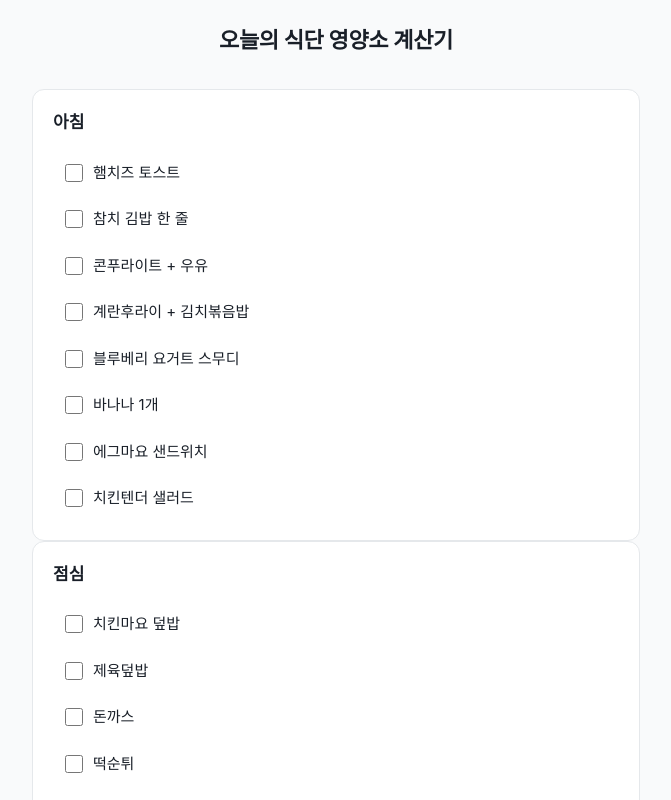
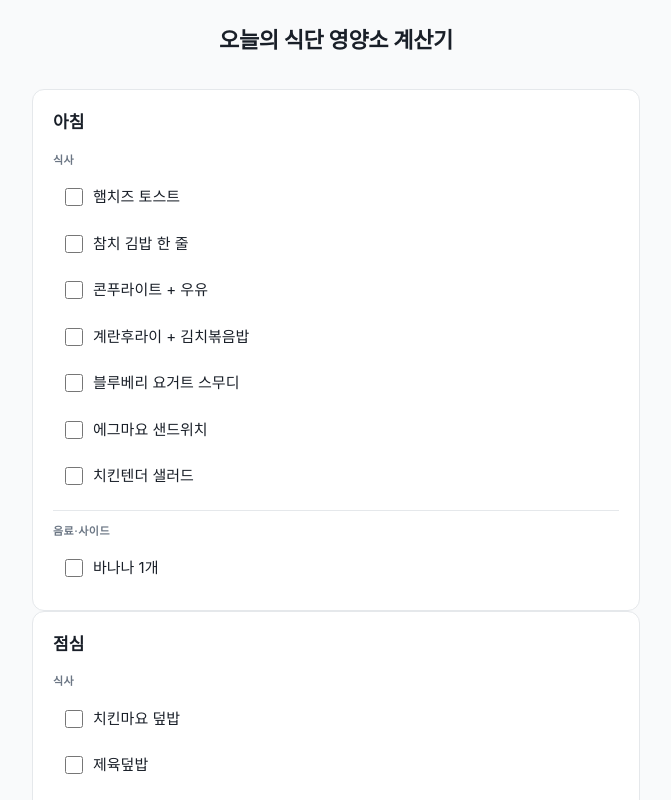
Before and after one commit to daydeuk/daily_food_nutrient, a React (Vite) app: page / in a window 1280 px wide. Shown: the top 800 px of the page, without its empty margins (304-975 px from the left). Built offline with nearby package versions, Linux system fonts and the light colour scheme.

Commit message:
feat: 식사/음료·사이드 서브카테고리 분류 추가

```diff
--- a/src/features/diet/components/MealSection.tsx
+++ b/src/features/diet/components/MealSection.tsx
@@ -1,5 +1,5 @@
 import type { MealType } from '../types';
-import { FOODS_BY_MEAL, MEAL_LABELS } from '../constants';
+import { FOODS_BY_MEAL, MEAL_LABELS, SUBCATEGORY_LABELS } from '../constants';
 import { FoodCheckbox } from './FoodCheckbox';
 
 interface Props {
@@ -7,14 +7,34 @@ interface Props {
 }
 
 export function MealSection({ meal }: Props) {
+  const foods = FOODS_BY_MEAL[meal];
+  const mainFoods = foods.filter((f) => f.subcategory === 'main');
+  const sideFoods = foods.filter((f) => f.subcategory === 'side');
+  const labels = SUBCATEGORY_LABELS[meal] ?? { main: '식사', side: '음료·사이드' };
+
   return (
     <section className="meal-section">
       <h2 className="meal-title">{MEAL_LABELS[meal]}</h2>
-      <div className="food-list">
-        {FOODS_BY_MEAL[meal].map((food) => (
-          <FoodCheckbox key={food.id} food={food} meal={meal} />
-        ))}
+
+      <div className="food-group">
+        <span className="food-group-label">{labels['main']}</span>
+        <div className="food-list">
+          {mainFoods.map((food) => (
+            <FoodCheckbox key={food.id} food={food} meal={meal} />
+          ))}
+        </div>
       </div>
+
+      {sideFoods.length > 0 && (
+        <div className="food-group">
+          <span className="food-group-label">{labels['side']}</span>
+          <div className="food-list">
+            {sideFoods.map((food) => (
+              <FoodCheckbox key={food.id} food={food} meal={meal} />
+            ))}
+          </div>
+        </div>
+      )}
     </section>
   );
 }
--- a/src/features/diet/constants/foods.ts
+++ b/src/features/diet/constants/foods.ts
@@ -2,52 +2,52 @@ import type { Food, MealType } from '../types';
 
 export const FOODS_BY_MEAL: Record<MealType, Food[]> = {
   breakfast: [
-    { id: 'ham_cheese_toast', name: '햄치즈 토스트', nutrition: { calories: 430, sugar: 6, saturatedFat: 7, transFat: 0.5 } },
-    { id: 'tuna_kimbap', name: '참치 김밥 한 줄', nutrition: { calories: 500, sugar: 6, saturatedFat: 2.5, transFat: 0.1 } },
-    { id: 'cornflakes_milk', name: '콘푸라이트 + 우유', nutrition: { calories: 240, sugar: 16, saturatedFat: 2, transFat: 0 } },
-    { id: 'egg_kimchi_rice', name: '계란후라이 + 김치볶음밥', nutrition: { calories: 700, sugar: 8, saturatedFat: 5, transFat: 0.3 } },
-    { id: 'blueberry_smoothie', name: '블루베리 요거트 스무디', nutrition: { calories: 380, sugar: 32, saturatedFat: 3, transFat: 0 } },
-    { id: 'banana', name: '바나나 1개', nutrition: { calories: 100, sugar: 13, saturatedFat: 0.1, transFat: 0 } },
-    { id: 'egg_mayo_sandwich', name: '에그마요 샌드위치', nutrition: { calories: 500, sugar: 6, saturatedFat: 6, transFat: 0.4 } },
-    { id: 'chicken_tender_salad', name: '치킨텐더 샐러드', nutrition: { calories: 420, sugar: 6, saturatedFat: 4, transFat: 0.3 } },
+    { id: 'ham_cheese_toast', name: '햄치즈 토스트', subcategory: 'main', nutrition: { calories: 430, sugar: 6, saturatedFat: 7, transFat: 0.5 } },
+    { id: 'tuna_kimbap', name: '참치 김밥 한 줄', subcategory: 'main', nutrition: { calories: 500, sugar: 6, saturatedFat: 2.5, transFat: 0.1 } },
+    { id: 'cornflakes_milk', name: '콘푸라이트 + 우유', subcategory: 'main', nutrition: { calories: 240, sugar: 16, saturatedFat: 2, transFat: 0 } },
+    { id: 'egg_kimchi_rice', name: '계란후라이 + 김치볶음밥', subcategory: 'main', nutrition: { calories: 700, sugar: 8, saturatedFat: 5, transFat: 0.3 } },
+    { id: 'blueberry_smoothie', name: '블루베리 요거트 스무디', subcategory: 'main', nutrition: { calories: 380, sugar: 32, saturatedFat: 3, transFat: 0 } },
+    { id: 'egg_mayo_sandwich', name: '에그마요 샌드위치', subcategory: 'main', nutrition: { calories: 500, sugar: 6, saturatedFat: 6, transFat: 0.4 } },
+    { id: 'chicken_tender_salad', name: '치킨텐더 샐러드', subcategory: 'main', nutrition: { calories: 420, sugar: 6, saturatedFat: 4, transFat: 0.3 } },
+    { id: 'banana', name: '바나나 1개', subcategory: 'side', nutrition: { calories: 100, sugar: 13, saturatedFat: 0.1, transFat: 0 } },
   ],
   lunch: [
-    { id: 'chicken_mayo_rice', name: '치킨마요 덮밥', nutrition: { calories: 720, sugar: 9, saturatedFat: 9, transFat: 0.5 } },
-    { id: 'pork_rice', name: '제육덮밥', nutrition: { calories: 780, sugar: 12, saturatedFat: 4, transFat: 0.3 } },
-    { id: 'pork_cutlet', name: '돈까스', nutrition: { calories: 850, sugar: 11, saturatedFat: 8, transFat: 0.8 } },
-    { id: 'tteok_sun_twi', name: '떡순튀', nutrition: { calories: 950, sugar: 28, saturatedFat: 7, transFat: 0.7 } },
-    { id: 'army_stew', name: '부대찌개 + 라면사리', nutrition: { calories: 900, sugar: 7, saturatedFat: 10, transFat: 1.0 } },
-    { id: 'jeonju_bibimbap', name: '전주비빔밥', nutrition: { calories: 650, sugar: 10, saturatedFat: 3, transFat: 0.2 } },
-    { id: 'malatang', name: '마라탕', nutrition: { calories: 850, sugar: 6, saturatedFat: 11, transFat: 0.6 } },
-    { id: 'jajang_tangsuyuk', name: '짜장면 + 탕수육(소)', nutrition: { calories: 1400, sugar: 24, saturatedFat: 13, transFat: 1.5 } },
-    { id: 'sundae_gukbap', name: '순대국밥', nutrition: { calories: 800, sugar: 3, saturatedFat: 9, transFat: 0.5 } },
-    { id: 'wagyu_burger', name: '한우불고기버거 세트', nutrition: { calories: 1030, sugar: 49, saturatedFat: 12, transFat: 1.0 } },
-    { id: 'soda_can', name: '탄산음료 1캔', nutrition: { calories: 140, sugar: 35, saturatedFat: 0, transFat: 0 } },
-    { id: 'clam_noodle', name: '바지락 칼국수', nutrition: { calories: 680, sugar: 4, saturatedFat: 1.5, transFat: 0 } },
-    { id: 'shin_ramyeon', name: '신라면', nutrition: { calories: 500, sugar: 4, saturatedFat: 8, transFat: 0 } },
+    { id: 'chicken_mayo_rice', name: '치킨마요 덮밥', subcategory: 'main', nutrition: { calories: 720, sugar: 9, saturatedFat: 9, transFat: 0.5 } },
+    { id: 'pork_rice', name: '제육덮밥', subcategory: 'main', nutrition: { calories: 780, sugar: 12, saturatedFat: 4, transFat: 0.3 } },
+    { id: 'pork_cutlet', name: '돈까스', subcategory: 'main', nutrition: { calories: 850, sugar: 11, saturatedFat: 8, transFat: 0.8 } },
+    { id: 'tteok_sun_twi', name: '떡순튀', subcategory: 'main', nutrition: { calories: 950, sugar: 28, saturatedFat: 7, transFat: 0.7 } },
+    { id: 'army_stew', name: '부대찌개 + 라면사리', subcategory: 'main', nutrition: { calories: 900, sugar: 7, saturatedFat: 10, transFat: 1.0 } },
+    { id: 'jeonju_bibimbap', name: '전주비빔밥', subcategory: 'main', nutrition: { calories: 650, sugar: 10, saturatedFat: 3, transFat: 0.2 } },
+    { id: 'malatang', name: '마라탕', subcategory: 'main', nutrition: { calories: 850, sugar: 6, saturatedFat: 11, transFat: 0.6 } },
+    { id: 'jajang_tangsuyuk', name: '짜장면 + 탕수육(소)', subcategory: 'main', nutrition: { calories: 1400, sugar: 24, saturatedFat: 13, transFat: 1.5 } },
+    { id: 'sundae_gukbap', name: '순대국밥', subcategory: 'main', nutrition: { calories: 800, sugar: 3, saturatedFat: 9, transFat: 0.5 } },
+    { id: 'wagyu_burger', name: '한우불고기버거 세트', subcategory: 'main', nutrition: { calories: 1030, sugar: 49, saturatedFat: 12, transFat: 1.0 } },
+    { id: 'clam_noodle', name: '바지락 칼국수', subcategory: 'main', nutrition: { calories: 680, sugar: 4, saturatedFat: 1.5, transFat: 0 } },
+    { id: 'shin_ramyeon', name: '신라면', subcategory: 'main', nutrition: { calories: 500, sugar: 4, saturatedFat: 8, transFat: 0 } },
+    { id: 'soda_can', name: '탄산음료 1캔', subcategory: 'side', nutrition: { calories: 140, sugar: 35, saturatedFat: 0, transFat: 0 } },
   ],
   snack: [
-    { id: 'iced_tea', name: '아이스티 레귤러', nutrition: { calories: 90, sugar: 21, saturatedFat: 0, transFat: 0 } },
-    { id: 'vanilla_latte', name: '바닐라라떼 레귤러', nutrition: { calories: 180, sugar: 22, saturatedFat: 5, transFat: 0.3 } },
-    { id: 'americano', name: '아메리카노', nutrition: { calories: 10, sugar: 0, saturatedFat: 0, transFat: 0 } },
-    { id: 'injeolmi_bingsu', name: '인절미 빙수', nutrition: { calories: 510, sugar: 47, saturatedFat: 10, transFat: 0 } },
-    { id: 'green_tea_latte', name: '그린티라떼', nutrition: { calories: 205, sugar: 20, saturatedFat: 5, transFat: 0.2 } },
-    { id: 'cola_can', name: '콜라 1캔(355mL)', nutrition: { calories: 140, sugar: 35, saturatedFat: 0, transFat: 0 } },
-    { id: 'banana_milk', name: '바나나우유', nutrition: { calories: 208, sugar: 27, saturatedFat: 4.5, transFat: 0 } },
-    { id: 'choco_cake', name: '초코 조각케이크', nutrition: { calories: 545, sugar: 38, saturatedFat: 14, transFat: 0.6 } },
-    { id: 'salt_bread', name: '소금빵', nutrition: { calories: 305, sugar: 3, saturatedFat: 6, transFat: 0.3 } },
-    { id: 'two_chok', name: '두쫀크 50g', nutrition: { calories: 250, sugar: 30, saturatedFat: 10, transFat: 0.1 } },
-    { id: 'honey_butter_chips', name: '허니버터칩 1봉지', nutrition: { calories: 360, sugar: 6, saturatedFat: 4.5, transFat: 0 } },
-    { id: 'hotteok', name: '호떡', nutrition: { calories: 230, sugar: 17, saturatedFat: 3, transFat: 0.2 } },
-    { id: 'cup_fruit', name: '컵과일', nutrition: { calories: 120, sugar: 20, saturatedFat: 0, transFat: 0 } },
+    { id: 'injeolmi_bingsu', name: '인절미 빙수', subcategory: 'main', nutrition: { calories: 510, sugar: 47, saturatedFat: 10, transFat: 0 } },
+    { id: 'choco_cake', name: '초코 조각케이크', subcategory: 'main', nutrition: { calories: 545, sugar: 38, saturatedFat: 14, transFat: 0.6 } },
+    { id: 'salt_bread', name: '소금빵', subcategory: 'main', nutrition: { calories: 305, sugar: 3, saturatedFat: 6, transFat: 0.3 } },
+    { id: 'two_chok', name: '두쫀크 50g', subcategory: 'main', nutrition: { calories: 250, sugar: 30, saturatedFat: 10, transFat: 0.1 } },
+    { id: 'honey_butter_chips', name: '허니버터칩 1봉지', subcategory: 'main', nutrition: { calories: 360, sugar: 6, saturatedFat: 4.5, transFat: 0 } },
+    { id: 'hotteok', name: '호떡', subcategory: 'main', nutrition: { calories: 230, sugar: 17, saturatedFat: 3, transFat: 0.2 } },
+    { id: 'cup_fruit', name: '컵과일', subcategory: 'main', nutrition: { calories: 120, sugar: 20, saturatedFat: 0, transFat: 0 } },
+    { id: 'iced_tea', name: '아이스티 레귤러', subcategory: 'side', nutrition: { calories: 90, sugar: 21, saturatedFat: 0, transFat: 0 } },
+    { id: 'vanilla_latte', name: '바닐라라떼 레귤러', subcategory: 'side', nutrition: { calories: 180, sugar: 22, saturatedFat: 5, transFat: 0.3 } },
+    { id: 'americano', name: '아메리카노', subcategory: 'side', nutrition: { calories: 10, sugar: 0, saturatedFat: 0, transFat: 0 } },
+    { id: 'green_tea_latte', name: '그린티라떼', subcategory: 'side', nutrition: { calories: 205, sugar: 20, saturatedFat: 5, transFat: 0.2 } },
+    { id: 'cola_can', name: '콜라 1캔(355mL)', subcategory: 'side', nutrition: { calories: 140, sugar: 35, saturatedFat: 0, transFat: 0 } },
+    { id: 'banana_milk', name: '바나나우유', subcategory: 'side', nutrition: { calories: 208, sugar: 27, saturatedFat: 4.5, transFat: 0 } },
   ],
   dinner: [
-    { id: 'yeoptteok_set', name: '엽떡 로제떡볶이 + 주먹밥 + 주스', nutrition: { calories: 1850, sugar: 65, saturatedFat: 24, transFat: 1.5 } },
-    { id: 'honey_combo', name: '허니콤보 + 콜라 500mL', nutrition: { calories: 1400, sugar: 70, saturatedFat: 14, transFat: 1.2 } },
-    { id: 'steak_pasta', name: '채끝 스테이크 300g + 크림파스타', nutrition: { calories: 1650, sugar: 11, saturatedFat: 28, transFat: 2.0 } },
-    { id: 'beef_intestine', name: '소곱창구이 + 볶음밥', nutrition: { calories: 1500, sugar: 8, saturatedFat: 25, transFat: 2.3 } },
-    { id: 'sushi_soba', name: '모듬초밥 + 냉모밀', nutrition: { calories: 980, sugar: 18, saturatedFat: 4, transFat: 0.3 } },
-    { id: 'samgyeopsal_naengmyeon', name: '삼겹살 1인분 + 냉면', nutrition: { calories: 1150, sugar: 16, saturatedFat: 18, transFat: 0.8 } },
-    { id: 'jokbal_makguksu', name: '족발 + 막국수', nutrition: { calories: 1400, sugar: 24, saturatedFat: 17, transFat: 1.0 } },
+    { id: 'yeoptteok_set', name: '엽떡 로제떡볶이 + 주먹밥 + 주스', subcategory: 'main', nutrition: { calories: 1850, sugar: 65, saturatedFat: 24, transFat: 1.5 } },
+    { id: 'honey_combo', name: '허니콤보 + 콜라 500mL', subcategory: 'main', nutrition: { calories: 1400, sugar: 70, saturatedFat: 14, transFat: 1.2 } },
+    { id: 'steak_pasta', name: '채끝 스테이크 300g + 크림파스타', subcategory: 'main', nutrition: { calories: 1650, sugar: 11, saturatedFat: 28, transFat: 2.0 } },
+    { id: 'beef_intestine', name: '소곱창구이 + 볶음밥', subcategory: 'main', nutrition: { calories: 1500, sugar: 8, saturatedFat: 25, transFat: 2.3 } },
+    { id: 'sushi_soba', name: '모듬초밥 + 냉모밀', subcategory: 'main', nutrition: { calories: 980, sugar: 18, saturatedFat: 4, transFat: 0.3 } },
+    { id: 'samgyeopsal_naengmyeon', name: '삼겹살 1인분 + 냉면', subcategory: 'main', nutrition: { calories: 1150, sugar: 16, saturatedFat: 18, transFat: 0.8 } },
+    { id: 'jokbal_makguksu', name: '족발 + 막국수', subcategory: 'main', nutrition: { calories: 1400, sugar: 24, saturatedFat: 17, transFat: 1.0 } },
   ],
 };
--- a/src/features/diet/constants/index.ts
+++ b/src/features/diet/constants/index.ts
@@ -1,2 +1,2 @@
 export { FOODS_BY_MEAL } from './foods';
-export { DAILY_NUTRITION_LIMITS, HALF_DAILY_NUTRITION_LIMITS, MEAL_LABELS, NUTRITION_LABELS, NUTRITION_UNITS } from './nutritionLimits';
+export { DAILY_NUTRITION_LIMITS, HALF_DAILY_NUTRITION_LIMITS, MEAL_LABELS, SUBCATEGORY_LABELS, NUTRITION_LABELS, NUTRITION_UNITS } from './nutritionLimits';
--- a/src/features/diet/constants/nutritionLimits.ts
+++ b/src/features/diet/constants/nutritionLimits.ts
@@ -29,6 +29,13 @@ export const MEAL_LABELS: Record<string, string> = {
   dinner: '저녁',
 };
 
+export const SUBCATEGORY_LABELS: Record<string, Record<string, string>> = {
+  breakfast: { main: '식사', side: '음료·사이드' },
+  lunch:     { main: '식사', side: '음료·사이드' },
+  snack:     { main: '간식', side: '음료' },
+  dinner:    { main: '식사', side: '음료·사이드' },
+};
+
 export const NUTRITION_LABELS: Record<keyof Nutrition, string> = {
   calories: '칼로리',
   sugar: '당류',
--- a/src/features/diet/types/index.ts
+++ b/src/features/diet/types/index.ts
@@ -7,9 +7,12 @@ export interface Nutrition {
   transFat: number;
 }
 
+export type FoodSubcategory = 'main' | 'side';
+
 export interface Food {
   id: string;
   name: string;
+  subcategory: FoodSubcategory;
   nutrition: Nutrition;
 }
 
--- a/src/index.css
+++ b/src/index.css
@@ -69,6 +69,27 @@
   font-weight: 700;
   color: var(--color-text);
   margin-bottom: 16px;
+}
+
+.food-group {
+  display: flex;
+  flex-direction: column;
+  gap: 4px;
+}
+
+.food-group + .food-group {
+  margin-top: 12px;
+  padding-top: 12px;
+  border-top: 1px solid var(--color-border);
+}
+
+.food-group-label {
+  font-size: 11px;
+  font-weight: 600;
+  color: var(--color-text-secondary);
+  text-transform: uppercase;
+  letter-spacing: 0.5px;
+  margin-bottom: 4px;
 }
 
 .food-list {
```
